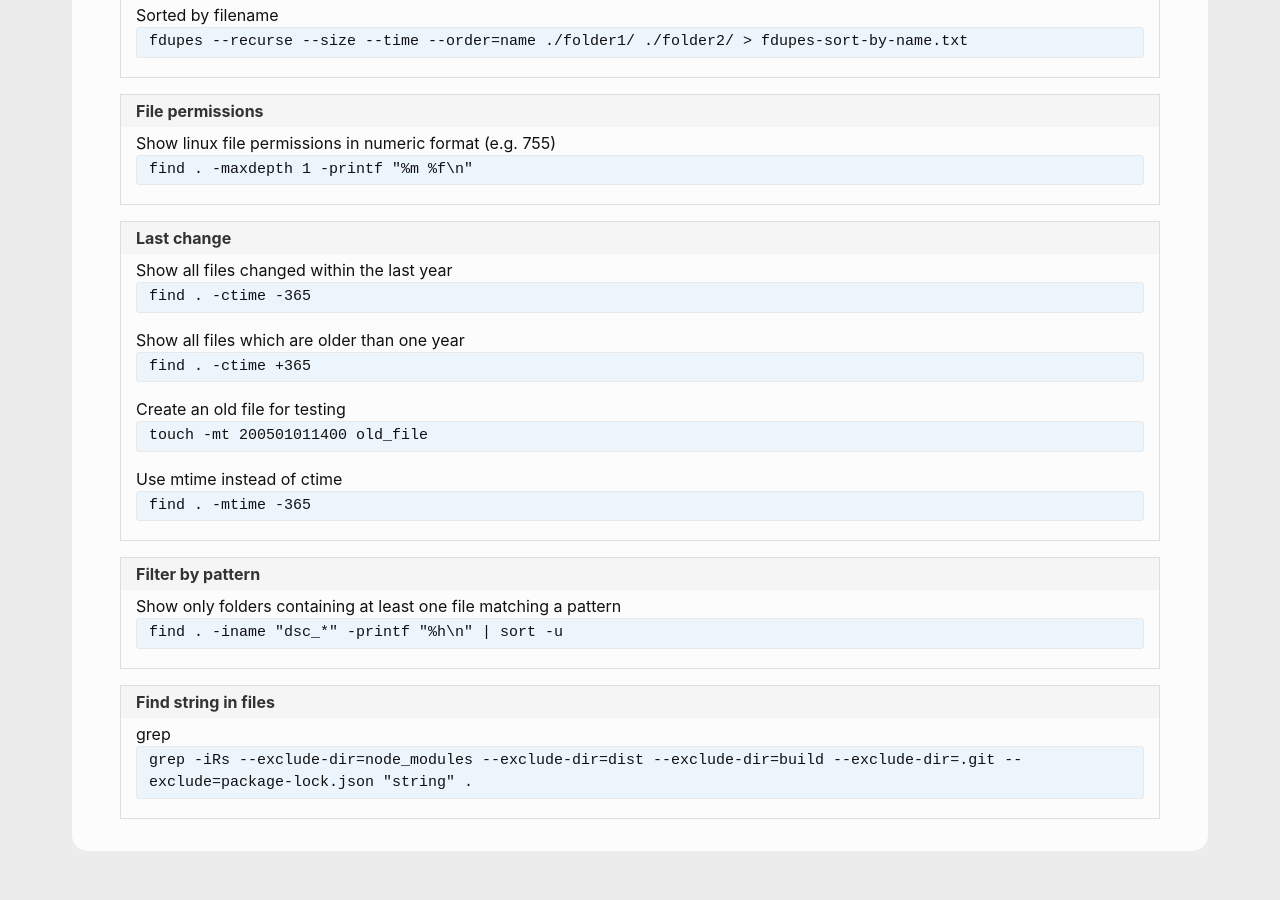
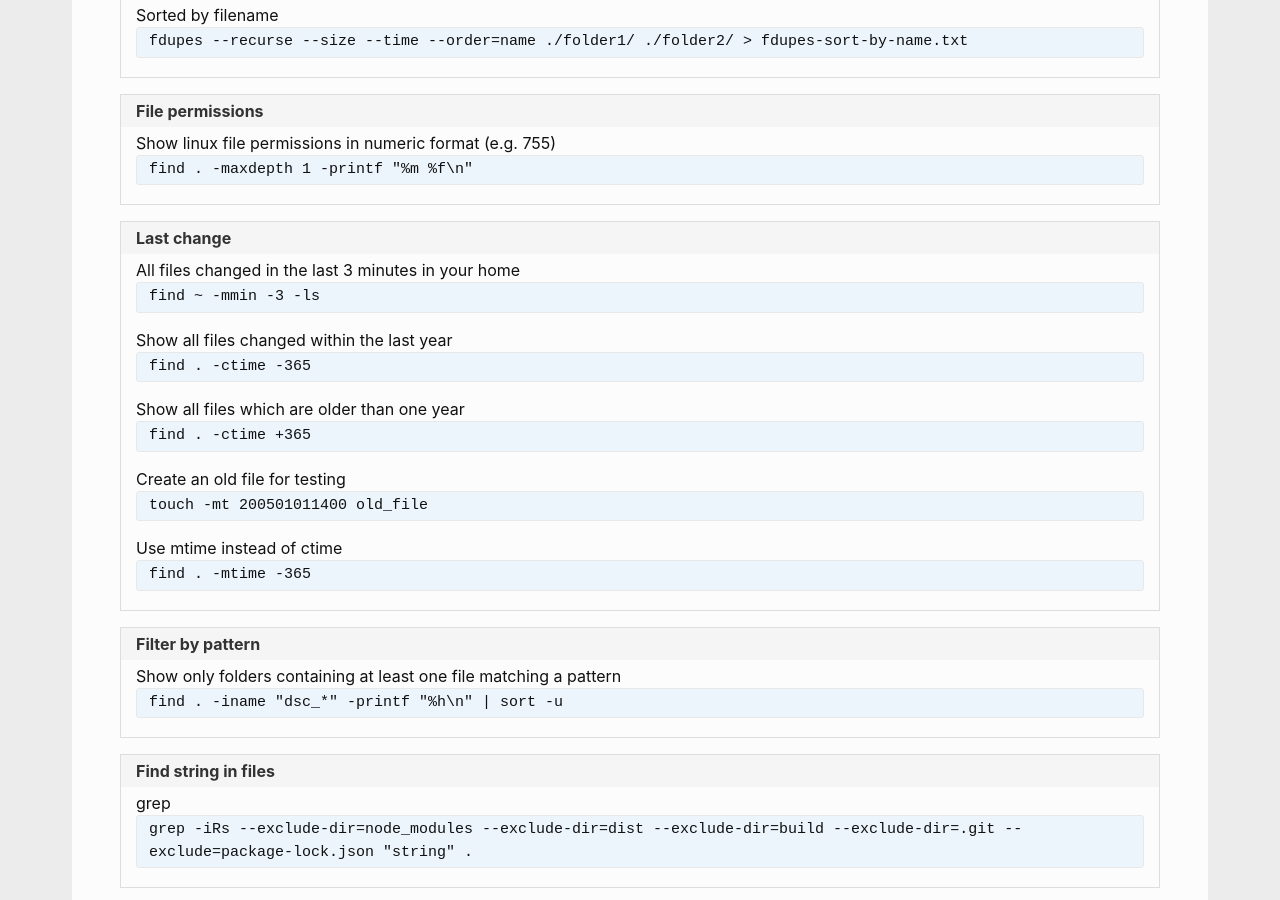
Before and after one commit to andreas-mausch/cheatsheets, a Jekyll site: the page built from _cheatsheets/find.md, in a window 1280 px wide and 900 px high, scrolled down 654 px. Built offline with Jekyll 4.4.1, drawn with Linux system fonts in a browser that asks for light colours.

Commit message:
Changed files in the last three minutes

```diff
--- a/_cheatsheets/find.md
+++ b/_cheatsheets/find.md
@@ -18,6 +18,7 @@ section:
       Show linux file permissions in numeric format (e.g. 755): find . -maxdepth 1 -printf "%m %f\n"
   - name: Last change
     commands:
+      All files changed in the last 3 minutes in your home: find ~ -mmin -3 -ls
       Show all files changed within the last year: find . -ctime -365
       Show all files which are older than one year: find . -ctime +365
       Create an old file for testing: touch -mt 200501011400 old_file
```
